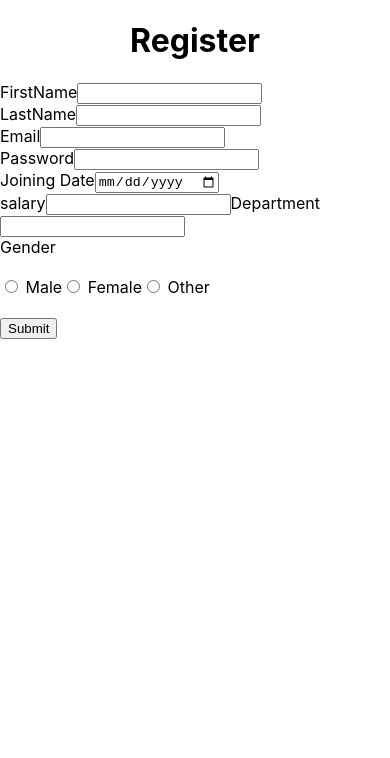
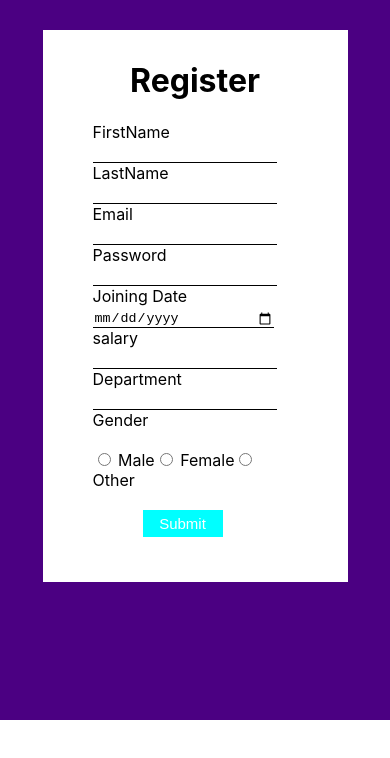
Before and after one commit to vaibhav9850/Employee-Management, a React (Create React App) app in the folder frontend/: page /registerLocal in a window 390 px wide. Shown: the top 758 px of the page. Built offline with nearby package versions, Linux system fonts and the light colour scheme.

Commit message:
form background set to white for mobile device

```diff
--- a/frontend/src/register.css
+++ b/frontend/src/register.css
@@ -2,7 +2,7 @@
 
 /* Media Query for Mobile Devices */
 
-@media (min-width: 480px) {
+@media (min-width: 300px) {
   .MainForm{
     display:flex;
     justify-content: center;
@@ -13,7 +13,7 @@
   }
 
   .formStyle{
-    background-color:red;
+    background-color:white;
     width: 205px;
     height: 532px;
     padding: 10px 50px 10px 50px;
@@ -62,7 +62,7 @@
   }
 
   .formStyle{
-  background-color:yellow;
+  background-color:white;
   width: 300px;
   height: 718px;
   padding: 10px 50px 10px 50px;
```
